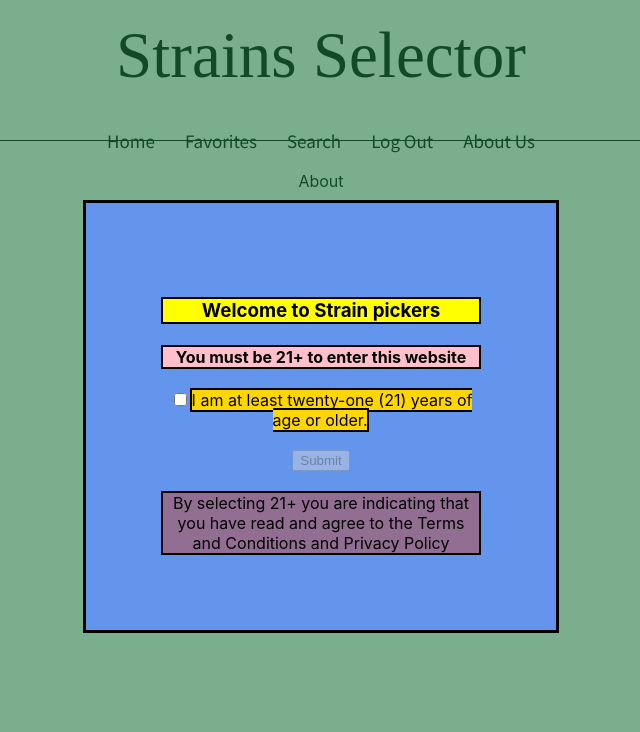
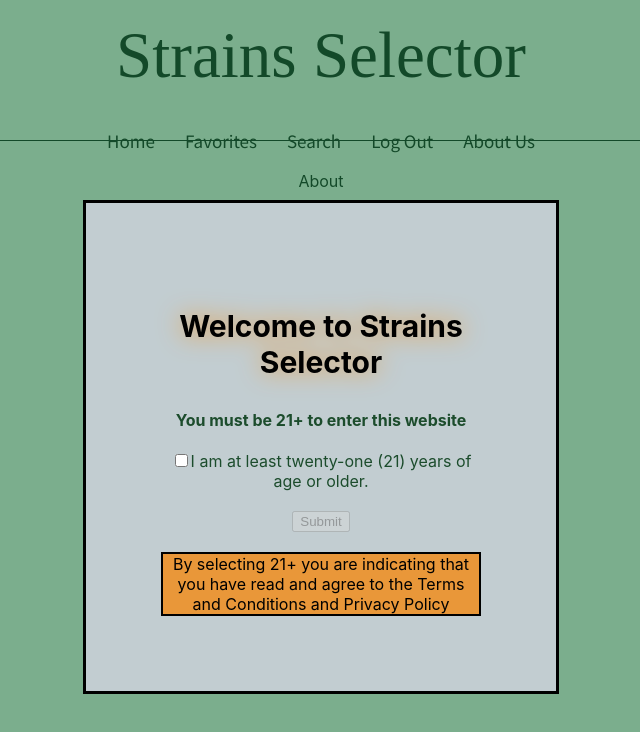
Before and after one commit to moises-depe/strains-front-end-2021, a React (Create React App) app: page /about in a window 1280 px wide. Shown: the top 732 px of the page, without its empty margins (319-959 px from the left). Built offline with nearby package versions, Linux system fonts and the light colour scheme; a web font is replaced by a local one.

Commit message:
css changes

```diff
--- a/src/AUTH/SignInPage.js
+++ b/src/AUTH/SignInPage.js
@@ -18,15 +18,13 @@ export default class SignInPage extends React.Component {
     handleSignIn = async (e) => {
         e.preventDefault();
 
-        try {
-            const user = await userSignIn(this.state.email, this.state.password);
 
-            this.props.handleUserChange(user);
+        const user = await userSignIn(this.state.email, this.state.password);
 
-            this.props.history.push('/search');  // user is pushed to seach page after signin
-        } catch (e) {
-            this.setState({ error: e.response.body.error })
-        }
+        this.props.handleUserChange(user);
+
+        this.props.history.push('/search');  // user is pushed to seach page after signin
+
 
     }
 
@@ -36,10 +34,7 @@ export default class SignInPage extends React.Component {
                 <form onSubmit={this.handleSignIn}>
                     <label>
                         <span className="signin-head">Sign In</span>
-                        {
-                            this.state.error && <h3 style={{ color: 'red' }}>{this.state.error}</h3>
 
-                        }
                         <p>
                             Email
                         </p>
--- a/src/AUTH/SignUpPage.js
+++ b/src/AUTH/SignUpPage.js
@@ -18,15 +18,13 @@ export default class SignUpPage extends React.Component {
     handleSignUp = async (e) => {
         e.preventDefault();
 
-        try {
-            const user = await userSignUp(this.state.email, this.state.password);
 
-            this.props.handleUserChange(user);
+        const user = await userSignUp(this.state.email, this.state.password);
 
-            this.props.history.push('/search');  // user is pushed to seach page after signin
-        } catch (e) {
-            this.setState({ error: e.response.body.error })
-        }
+        this.props.handleUserChange(user);
+
+        this.props.history.push('/search');  // user is pushed to seach page after signin
+
     }
 
     render() {
--- a/src/COMPONENTS/Header.css
+++ b/src/COMPONENTS/Header.css
@@ -7,7 +7,7 @@ a {
 }
 
 a:hover {
-    color: rgb(40, 139, 143);
+    color: rgb(37, 97, 57);
   }
 
 
--- a/src/COMPONENTS/PopUp.js
+++ b/src/COMPONENTS/PopUp.js
@@ -23,7 +23,7 @@ class PopUp extends React.Component {
                     <div className="pop-up">
                         <form className="form-popup">
                             <div className="inner-pop">
-                                <h3 className="pop-header">Welcome to Strain pickers</h3>
+                                <h3 className="pop-header">Welcome to Strains Selector</h3>
                                 <h4 className="enter-home">You must be 21+ to enter this website</h4>
                                 <input type="checkbox"
                                     name="checkbox"
--- a/src/HomePage.css
+++ b/src/HomePage.css
@@ -25,7 +25,7 @@ img {
 } */
 
 .inner-pop {
-    background-color: cornflowerblue;
+    background-color: rgba(200, 209, 216, 0.925);
     margin: auto;
     height: 60%;
     width: 50%;
@@ -41,24 +41,23 @@ img {
 }
 
 .pop-header {
-    background-color: yellow;
-    border: 2px solid black;
+    font-size: 30px;
+    filter: drop-shadow(0 0 .75rem rgb(233, 151, 57));
 }
 
 .terms-conditions {
     margin-top: 20px;
-    background-color: rgb(146, 110, 146);
+    background-color: rgb(233, 151, 57);
     border: 2px solid black;
 }
 
 .enter-home {
-    background-color: pink;
-    border: 2px solid black;
+    color: rgb(28,76,44);
+
 }
 
 .submit-popup {
-    background-color: gold;
-    border: 2px solid black;
+    color: rgb(28,76,44);
 }
 
 .submit-button {
--- a/src/SearchPage.css
+++ b/src/SearchPage.css
@@ -3,7 +3,8 @@
     border: solid 1px black;
     margin: 5px;
     max-width: 200px;
-    background-image: linear-gradient(rgb(149, 192, 228), rgb(152, 180, 177));
+    /* background-color: rgb(170, 224, 224); */
+    background-image: linear-gradient(rgb(149, 192, 228), rgb(218, 228, 236));
     border-radius: 7px;
 }
 
@@ -20,12 +21,15 @@
 
 .name-header {
     font-size: 15px;
-    color: rgb(68, 8, 50);
+    color: rgb(63, 62, 63);
     font-weight: bold;
+
 }
 .name {
-    font-size: 20px;
-    font-weight: bold;
+    font-size: 26px;
+    font-weight: bolder;
+    font-variant-caps: small-caps;
+
 }
 
 .flavors {
--- a/src/SearchPage.js
+++ b/src/SearchPage.js
@@ -35,7 +35,7 @@ export default class SearchPage extends Component {
     // needs work on, dont know how to get ID to match description with object
     handleDescription = async () => {
         const desc = await getStrainDescriptionById();
-        this.setState({ description: desc})
+        this.setState({ description: desc })
     }
 
     handleSearchChange = e => this.setState({ search: e.target.value })
@@ -61,9 +61,9 @@ export default class SearchPage extends Component {
         this.setState({ strains: result })
     }
 
-    handleRaceChange= async (e) =>  this.setState({ race: e.target.value });
+    handleRaceChange = async (e) => this.setState({ race: e.target.value });
 
-    handleFlavorChange= async (e) =>  this.setState({ flavor: e.target.value });
+    handleFlavorChange = async (e) => this.setState({ flavor: e.target.value });
 
     handleSubmit = async e => {
         e.preventDefault();
@@ -163,7 +163,7 @@ export default class SearchPage extends Component {
                     {this.state.load &&
                         strains.map((strain, i) =>
                             <div key={i} className="strain">
-                                <p className="name"><span className="name-header">Name:</span> {strain[0]}</p>
+                                <p className="name"> {strain[0]}</p>
                                 <p><span className="name-header">Type:</span> {strain[1].race}</p>
                                 <p className="flavors"><span className="name-header">Flavors:</span> {strain[1].flavors.map(flavor => <li>{flavor}</li>)}</p>
                                 <p className="medical"><span className="name-header">Medical Benefit:</span> {strain[1].effects.medical.map(medical => <li>{medical}</li>)}</p>
```
Lines whose indentation alone changed are shown as unchanged.
